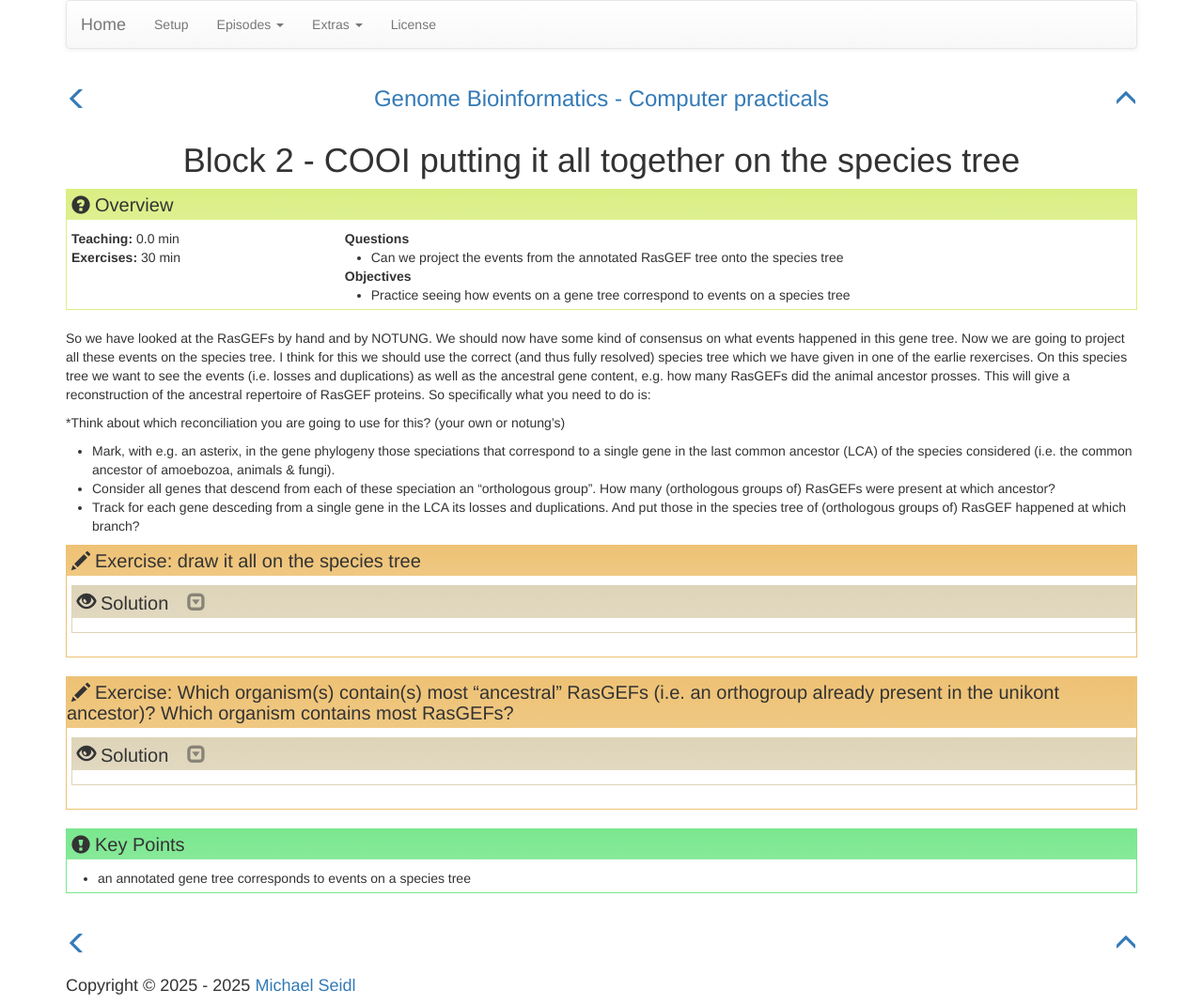
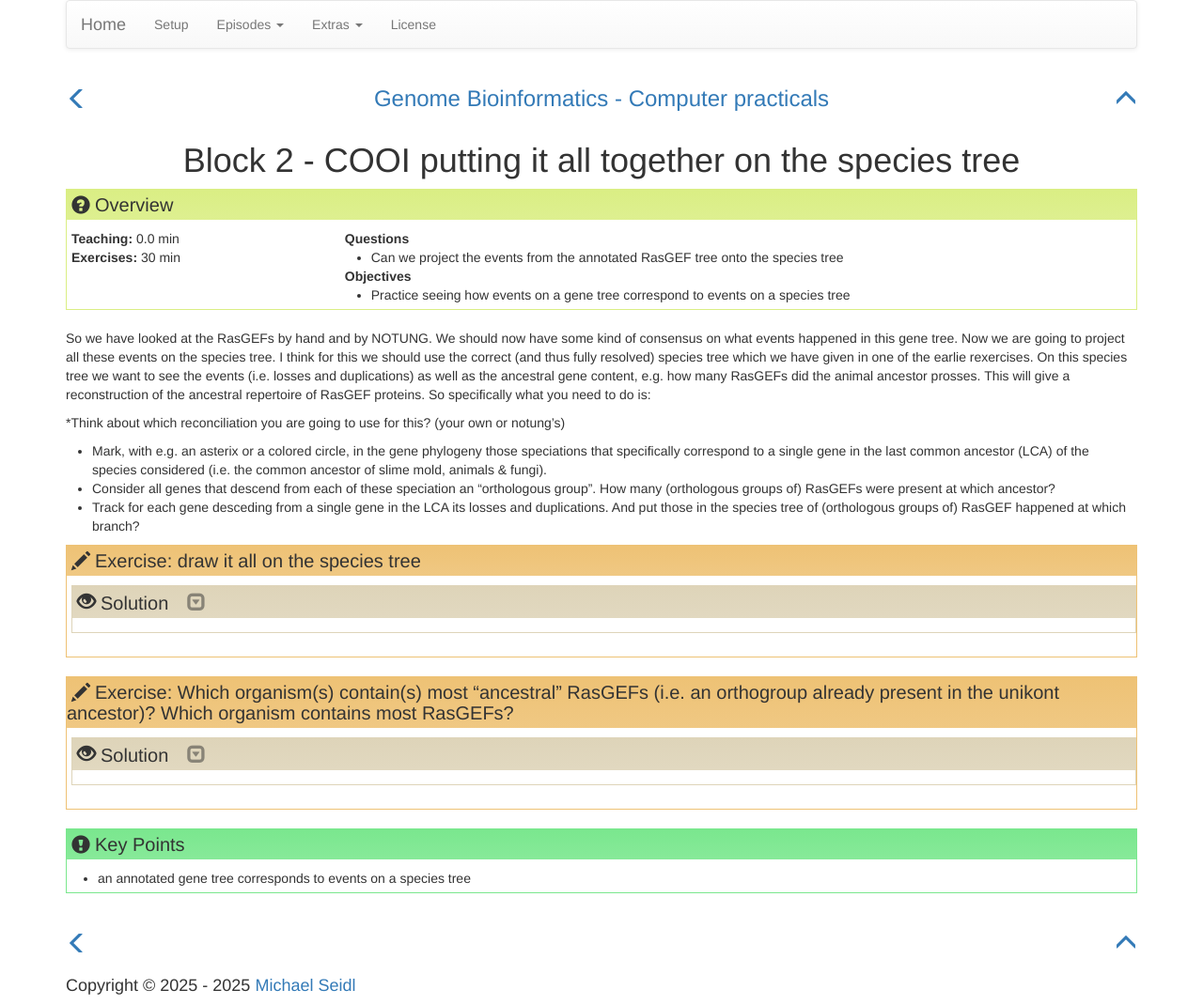
Before and after one commit to TeamMGE/GenomeBioinformaticsCourse, a Jekyll site: the page built from _episodes/43-COOI.md, in a window 1280 px wide. Shown: the whole page at 94% size. Built offline with Jekyll 4.4.1, drawn with Linux system fonts in a browser that asks for light colours.

Commit message:
Update 43-COOI.md

```diff
--- a/_episodes/43-COOI.md
+++ b/_episodes/43-COOI.md
@@ -14,7 +14,7 @@ keypoints:
 So we have looked at the RasGEFs by hand and by NOTUNG. We should now have some kind of consensus on what events happened in this gene tree. Now we are going to project all these events on the species tree. I think for this we should use the correct (and thus fully resolved) species tree which we have given in one of the earlie rexercises. On this species tree we want to see the  events (i.e. losses and duplications) as well as the ancestral gene content, e.g. how many RasGEFs did the animal ancestor prosses. This will give a reconstruction of the ancestral repertoire of RasGEF proteins. So specifically what you need to do is:
 
 *Think about which reconciliation you are going to use for this? (your own or notung's)
-* Mark, with e.g. an asterix, in the gene phylogeny those speciations that correspond to a single gene in the last common ancestor (LCA) of the species considered (i.e. the common ancestor of amoebozoa, animals & fungi).
+* Mark, with e.g. an asterix or a colored circle, in the gene phylogeny those speciations that specifically correspond to a single gene in the last common ancestor (LCA) of the species considered (i.e. the common ancestor of slime mold, animals & fungi).
 * Consider all genes that descend from each of these speciation an "orthologous group". How many (orthologous groups of) RasGEFs were present at which ancestor?
 * Track for each gene desceding from a single gene in the LCA its losses and duplications. And put those in the species tree of (orthologous groups of) RasGEF happened at which branch?
 
```
Also changed, not shown: other parts of _episodes/43-COOI.md (+1 -1 lines).
